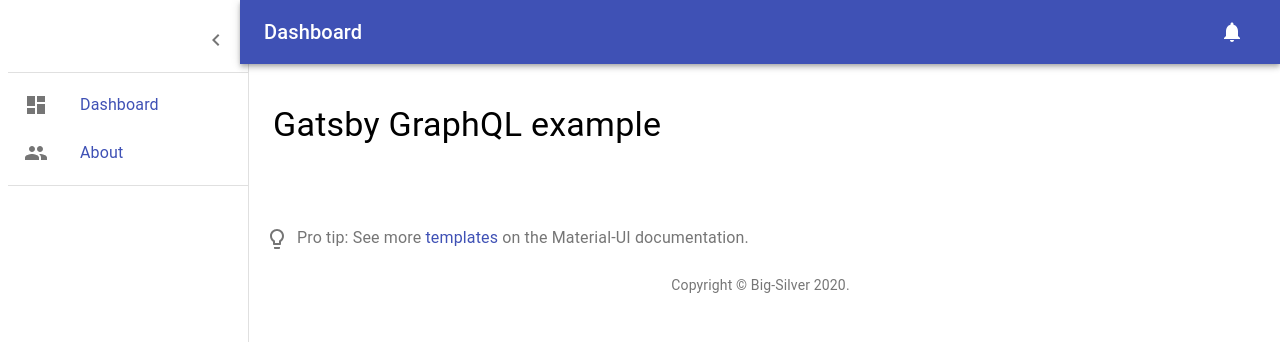
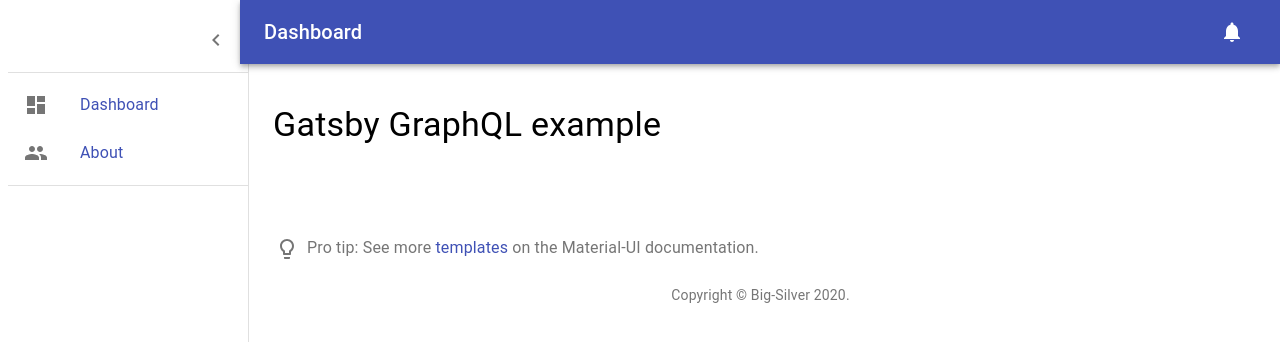
Before and after one commit to Big-Silver/React-Gatsby-GraphQL, a Gatsby site: page /about in a window 1280 px wide. Shown: the top 342 px of the page. Built offline with nearby package versions, Linux system fonts and the light colour scheme; Gatsby itself is replaced by a stand-in of ours.

Commit message:
add style to footer

```diff
--- a/src/components/Footer.js
+++ b/src/components/Footer.js
@@ -1,11 +1,20 @@
 import React from "react"
+import { makeStyles } from "@material-ui/core/styles"
 import Box from "@material-ui/core/Box"
 import ProTip from "./ProTip"
 import Copyright from "./Copyright"
 
+const useStyles = makeStyles(theme => ({
+  root: {
+    padding: "10px 10px 20px",
+  },
+}))
+
 export default function Footer() {
+  const classes = useStyles()
+
   return (
-    <Box display="flex" flexDirection="column" justifyContent="center">
+    <Box className={classes.root} display="flex" flexDirection="column" justifyContent="center">
       <ProTip />
       <Copyright />
     </Box>
--- a/src/components/Layout.js
+++ b/src/components/Layout.js
@@ -26,7 +26,6 @@
   }
 
   return (
-    <div>
     <div className={classes.root}>
       <Header open={open} drawerOpen={handleDrawerOpen} />
       <Navbar open={open} drawerClose={handleDrawerClose} />
@@ -35,6 +34,5 @@
         <Footer />
       </main>
     </div>
-    </div>
   )
 }
```
Lines whose indentation alone changed are shown as unchanged.
